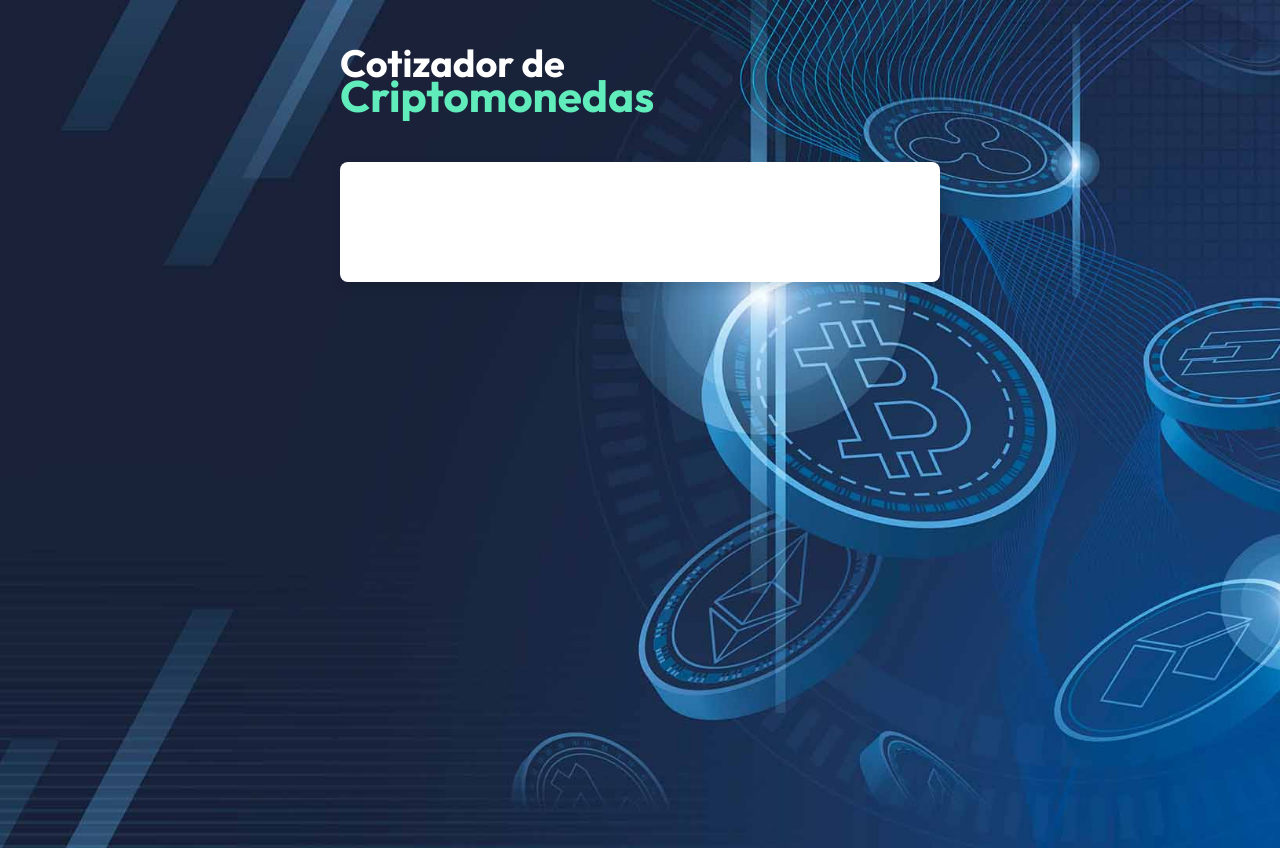
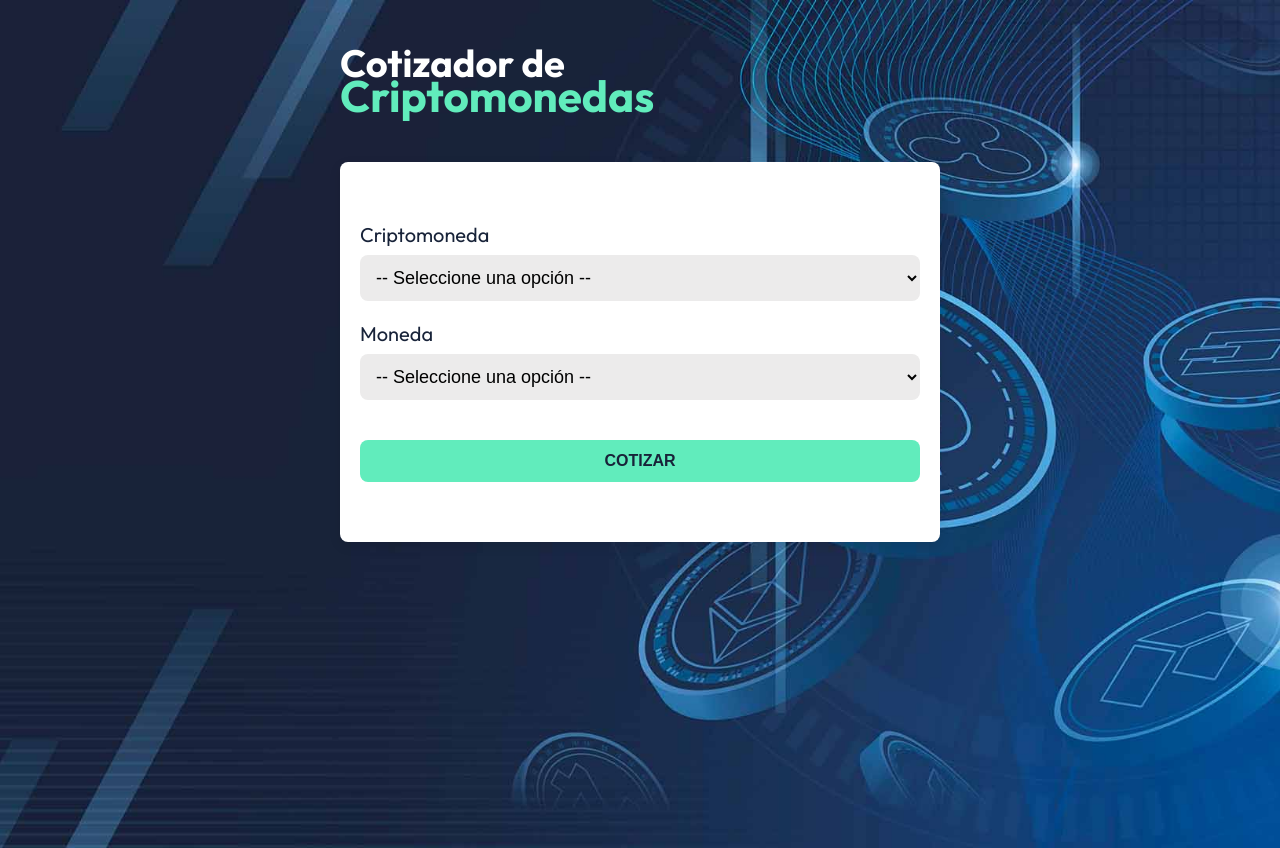
Before and after one commit to lorelvis-santos/crypto-ts, a React (Vite) app: page / in a window 1280 px wide. Built offline with nearby package versions, Linux system fonts and the light colour scheme.

Commit message:
refactor: remove App.css and integrate CryptoSearchForm component

```diff
--- a/src/App.css
+++ /dev/null
@@ -1,18 +0,0 @@
-.app__title {
-  font-size: 3.8rem;
-  margin-top: 4.8rem;
-  color: var(--white);
-  line-height: 0.8;
-}
-.app__title span {
-  display: block;
-  color: var(--primary);
-  font-size: 4.4rem;
-}
-.app__content {
-  margin-top: 4.8rem;
-  padding: 6rem 2rem;
-  background-color: var(--white);
-  border-radius: 0.8rem;
-  box-shadow: rgba(0, 0, 0, 0.1) 0px 4px 12px;
-}
--- a/src/App.tsx
+++ b/src/App.tsx
@@ -1,4 +1,4 @@
-import "./App.css";
+import CryptoSearchForm from "./components/CryptoSearchForm";
 
 function App() {
   return (
@@ -8,7 +8,9 @@ function App() {
           Cotizador de <span>Criptomonedas</span>
         </h1>
 
-        <div className="app__content"></div>
+        <div className="app__content">
+          <CryptoSearchForm />
+        </div>
       </div>
     </>
   );
--- /dev/null
+++ b/src/components/CryptoSearchForm.tsx
@@ -0,0 +1,33 @@
+export default function CryptoSearchForm() {
+  return (
+    <form className="form">
+      <div className="field">
+        <label className="field__label" htmlFor="cryptoCurrency">
+          Criptomoneda
+        </label>
+        <select
+          className="field__select"
+          name="cryptoCurrency"
+          id="cryptoCurrency"
+        >
+          <option value="" disabled selected>
+            -- Seleccione una opción --
+          </option>
+        </select>
+      </div>
+
+      <div className="field">
+        <label className="field__label" htmlFor="currency">
+          Moneda
+        </label>
+        <select className="field__select" name="currency" id="currency">
+          <option value="" disabled selected>
+            -- Seleccione una opción --
+          </option>
+        </select>
+      </div>
+
+      <input className="form__submit" type="submit" value="Cotizar" />
+    </form>
+  );
+}
--- a/src/index.css
+++ b/src/index.css
@@ -25,3 +25,60 @@ body {
   width: 95%;
   margin: 0 auto;
 }
+.app__title {
+  font-size: 3.8rem;
+  margin-top: 4.8rem;
+  color: var(--white);
+  line-height: 0.8;
+}
+.app__title span {
+  display: block;
+  color: var(--primary);
+  font-size: 4.4rem;
+}
+.app__content {
+  margin-top: 4.8rem;
+  padding: 6rem 2rem;
+  background-color: var(--white);
+  border-radius: 0.8rem;
+  box-shadow: rgba(0, 0, 0, 0.1) 0px 4px 12px;
+}
+.form,
+.field {
+  display: flex;
+  flex-direction: column;
+}
+.form {
+  gap: 2rem;
+}
+.field {
+  gap: 0.8rem;
+}
+.field__label {
+  color: var(--black);
+}
+.field__select {
+  background-color: #ecebeb;
+  border: none;
+  padding: 1.2rem;
+  border-radius: 0.8rem;
+  font-size: 1.8rem;
+}
+.form__submit {
+  background-color: var(--primary);
+  color: var(--black);
+  border: none;
+  border-radius: 0.8rem;
+  padding: 1.2rem;
+  font-size: 1.6rem;
+  font-weight: 900;
+  cursor: pointer;
+  text-transform: uppercase;
+  margin-top: 2rem;
+  transition: all 0.2s ease-out;
+}
+
+.form__submit:hover {
+  background-color: #0cb387;
+  color: #2f394d;
+}
```
